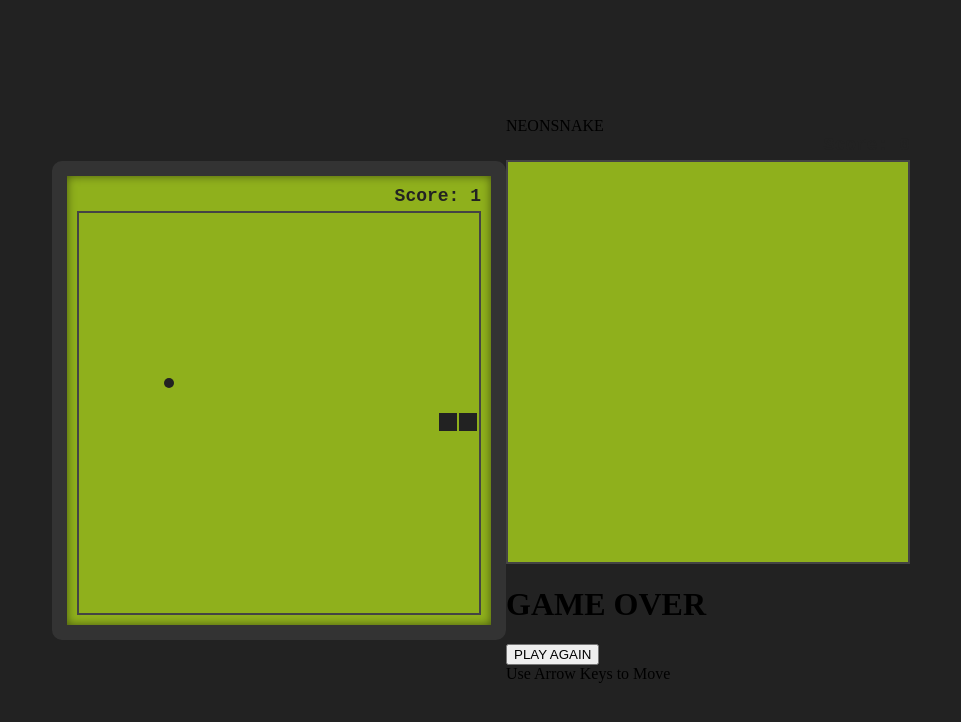
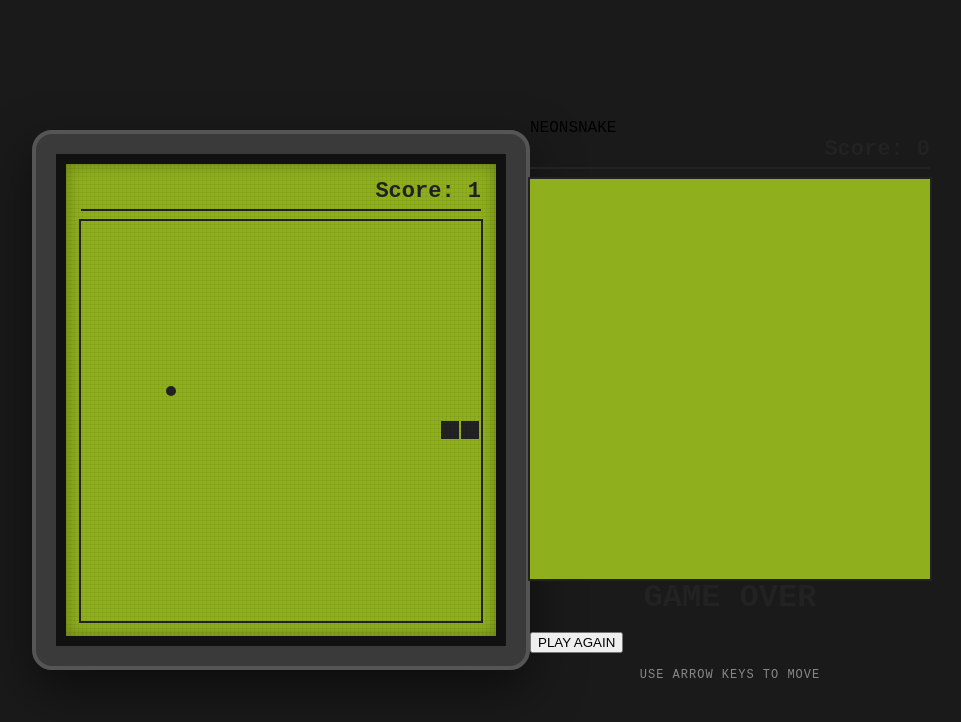
Before and after one commit to adityapbh70/my-website, a plain HTML site: page index.html in a window 1280 px wide. Shown: the whole page, without its empty margins (159-1120 px from the left). Drawn offline with Linux system fonts and the light colour scheme.

Commit message:
Revamp CSS for retro Nokia Snake game style

```diff
--- a/style.css
+++ b/style.css
@@ -1,31 +1,78 @@
+/* --- Retro Nokia Snake Style --- */
+
+/* 1. Poore page ka background */
 body {
-    background-color: #222; /* Bahar ka dark area */
+    background-color: #1a1a1a; /* Dark background taaki game highlight ho */
     display: flex;
     justify-content: center;
     align-items: center;
     height: 100vh;
     margin: 0;
+    font-family: 'Courier New', Courier, monospace; /* Classic digital font */
 }
 
-.phone-screen {
-    background-color: #8fb01c; /* Woh iconic Nokia green/yellow color */
-    padding: 10px;
-    border: 15px solid #333; /* Phone ki body */
-    border-radius: 10px;
-    box-shadow: inset 0 0 10px rgba(0,0,0,0.5);
+/* 2. Phone ki body (Outer Frame) */
+.phone-body {
+    background: #3a3a3a;
+    padding: 20px;
+    border-radius: 20px;
+    box-shadow: 0 20px 50px rgba(0,0,0,0.5);
+    border: 4px solid #555;
 }
 
-canvas {
-    background-color: #8fb01c;
-    display: block;
-    border: 2px solid #444; /* Game ki boundary */
+/* 3. LCD Screen ka look */
+.phone-screen {
+    background-color: #8fb01c; /* Iconic Nokia Olive Green */
+    padding: 15px;
+    border: 10px solid #111; /* Screen ki boundary */
+    position: relative;
+    box-shadow: inset 0 0 15px rgba(0,0,0,0.3);
 }
 
+/* 4. Scoreboard ka style */
 #scoreBoard {
-    font-family: 'Courier New', Courier, monospace;
+    color: #222;
+    font-size: 22px;
     font-weight: bold;
+    text-align: right;
+    margin-bottom: 10px;
+    border-bottom: 2px solid #222;
+    padding-bottom: 5px;
+}
+
+/* 5. Game Canvas */
+canvas {
+    display: block;
+    background-color: #8fb01c; /* Same as screen */
+    /* Pixelated effect ke liye border */
+    outline: 2px solid #222;
+}
+
+/* 6. Controls Hint */
+.controls-hint {
+    margin-top: 15px;
+    color: #888;
+    font-size: 12px;
+    text-align: center;
+    text-transform: uppercase;
+    letter-spacing: 1px;
+}
+
+/* 7. Game Over Text */
+h1 {
     color: #222;
-    text-align: right;
-    margin-bottom: 5px;
-    font-size: 18px;
+    text-align: center;
+    margin: 0;
 }
+
+/* Screen par ek halka sa "Grid" effect dene ke liye */
+.phone-screen::after {
+    content: "";
+    position: absolute;
+    top: 0; left: 0;
+    width: 100%; height: 100%;
+    background: linear-gradient(rgba(0,0,0,0.05) 1px, transparent 1px),
+                linear-gradient(90deg, rgba(0,0,0,0.05) 1px, transparent 1px);
+    background-size: 4px 4px; /* Chote pixels ka ehsaas */
+    pointer-events: none;
+}
```
